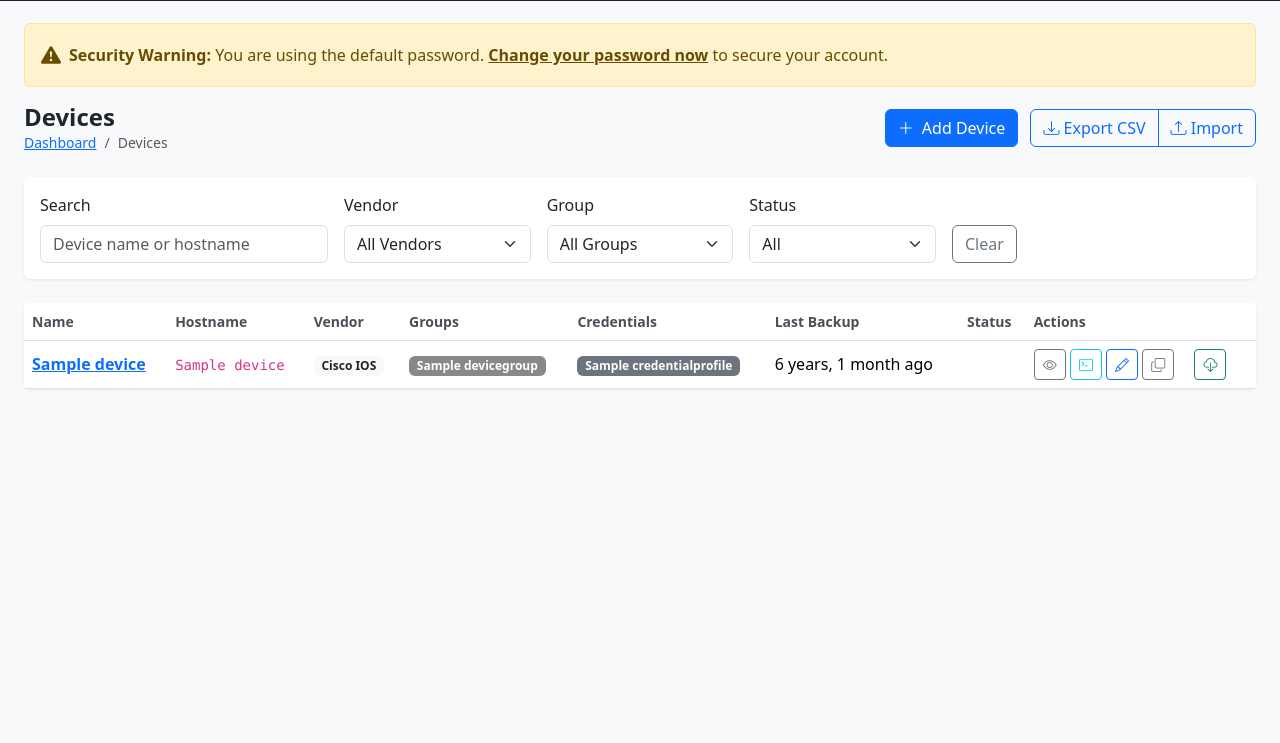
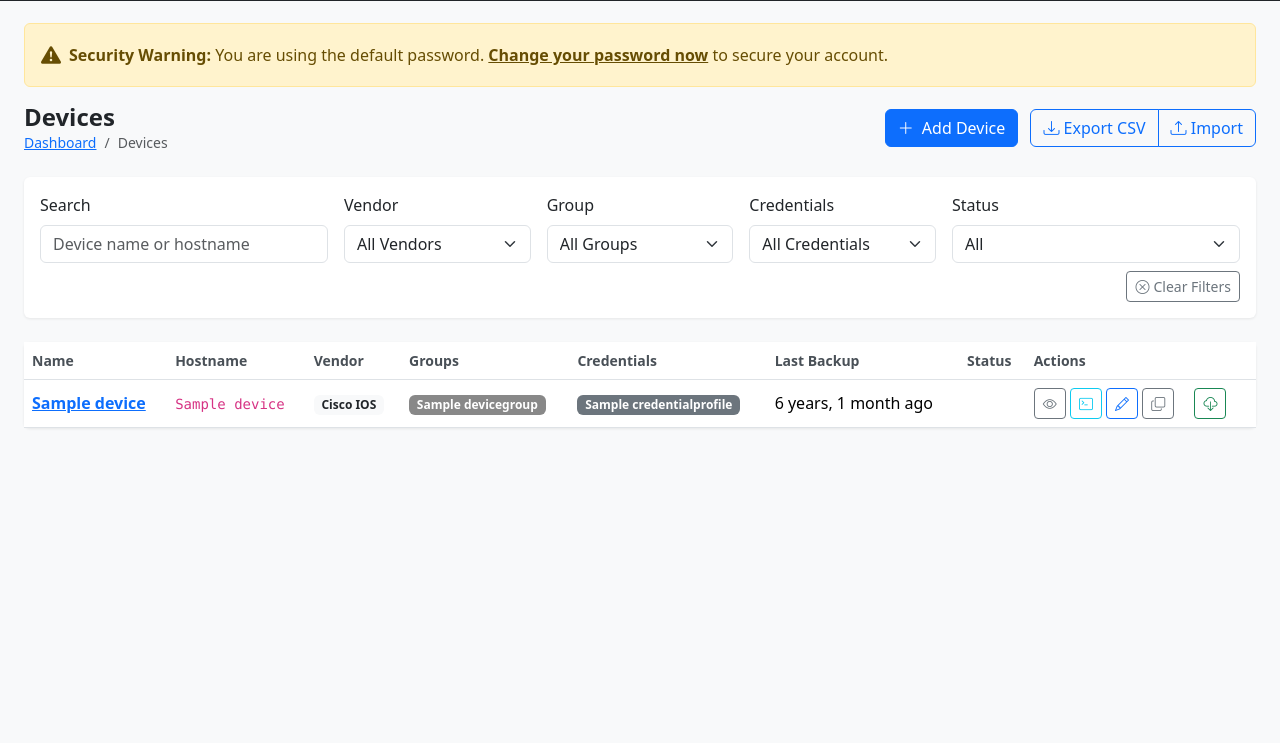
Before and after one commit to CheapVibe/sabra-device-backup, a Django app: page /inventory/devices/ in a window 1280 px wide. Shown: the part 57-800 px from the top of the page. Run offline with Django 5.2, Linux system fonts and the light colour scheme; a user stored in the database is signed in; tables that the repository leaves empty hold one stand-in row (values such as "Sample post"); parts of the project's set-up code (start-up, migrations or seed data) failed here and were passed over; some libraries are stand-ins or nearby versions.

Commit message:
Fix tag dropdown click selection and add credential filter
- Fix tag dropdown click: use this.getAttributes() in custom dropdownItem
  template for proper Tagify event handling (both device_list and device_form)
- Add credential filter to devices page:
  - Filter by credential profile in queryset
  - Show only credentials that are associated with at least one device
  - Added to instant-filter select list
- Reorganize filter layout: moved Clear button below filters row
- Vendor filter: verified logic is correct (only shows associated vendors)

```diff
--- a/sabra/inventory/views.py
+++ b/sabra/inventory/views.py
@@ -57,6 +57,7 @@ class DeviceListView(LoginRequiredMixin, ListView):
         search = self.request.GET.get('q', '').strip()
         vendor = self.request.GET.get('vendor')
         group = self.request.GET.get('group')
+        credential = self.request.GET.get('credential')
         status = self.request.GET.get('status')
         tags = self.request.GET.get('tags', '').strip()
 
@@ -76,6 +77,9 @@ class DeviceListView(LoginRequiredMixin, ListView):
 
         if group:
             queryset = queryset.filter(group_id=group)
+
+        if credential:
+            queryset = queryset.filter(credential_profile_id=credential)
 
         if status == 'active':
             queryset = queryset.filter(is_active=True)
@@ -105,6 +109,15 @@ class DeviceListView(LoginRequiredMixin, ListView):
         )
         # Add device groups
         context['groups'] = DeviceGroup.objects.all().order_by('name')
+        # Add credential choices - only credentials that have at least one device
+        associated_credential_ids = Device.objects.exclude(
+            credential_profile__isnull=True
+        ).values_list('credential_profile_id', flat=True).distinct()
+        context['credential_choices'] = list(
+            CredentialProfile.objects.filter(
+                id__in=associated_credential_ids
+            ).values_list('id', 'name').order_by('name')
+        )
         # Tags - only if table exists (graceful degradation before migrations)
         tags_enabled = is_tags_table_available()
         context['tags_enabled'] = tags_enabled
--- a/sabra/templates/inventory/device_form.html
+++ b/sabra/templates/inventory/device_form.html
@@ -113,7 +113,9 @@
                 </tag>`;
             },
             dropdownItem: function(tagData) {
-                return `<div class="tagify__dropdown__item" tabindex="0" role="option" tagifySuggestionIdx="${tagData.tagifySuggestionIdx}">
+                return `<div ${this.getAttributes(tagData)}
+                            class="${this.settings.classNames.dropdownItem} ${tagData.class || ''}"
+                            tabindex="0" role="option">
                     <span class="badge me-2" style="background-color: ${tagData.color || '#6B7280'}; pointer-events: none;">&nbsp;</span>
                     <span style="pointer-events: none;">${tagData.value}</span>
                 </div>`;
--- a/sabra/templates/inventory/device_list.html
+++ b/sabra/templates/inventory/device_list.html
@@ -54,6 +54,15 @@
                     {% endfor %}
                 </select>
             </div>
+            <div class="col-md-2">
+                <label class="form-label">Credentials</label>
+                <select class="form-select" name="credential" id="filter-credential">
+                    <option value="">All Credentials</option>
+                    {% for cred_id, cred_name in credential_choices %}
+                    <option value="{{ cred_id }}" {% if request.GET.credential == cred_id|stringformat:"d" %}selected{% endif %}>{{ cred_name }}</option>
+                    {% endfor %}
+                </select>
+            </div>
             {% if tags_enabled %}
             <div class="col-md-2">
                 <label class="form-label">Tags</label>
@@ -61,7 +70,7 @@
                 <input type="hidden" name="tags" id="filter-tags" value="{{ current_tags }}">
             </div>
             {% endif %}
-            <div class="col-md-2">
+            <div class="col-md-{% if tags_enabled %}1{% else %}3{% endif %}">
                 <label class="form-label">Status</label>
                 <select class="form-select" name="status" id="filter-status">
                     <option value="">All</option>
@@ -69,15 +78,12 @@
                     <option value="inactive" {% if request.GET.status == 'inactive' %}selected{% endif %}>Inactive</option>
                 </select>
             </div>
-            <div class="col-md-{% if tags_enabled %}1{% else %}3{% endif %} d-flex align-items-end">
-                <noscript>
-                    <button type="submit" class="btn btn-outline-primary me-2">
-                        <i class="bi bi-search me-1"></i> Filter
-                    </button>
-                </noscript>
-                <a href="{% url 'inventory:device_list' %}" class="btn btn-outline-secondary">Clear</a>
-            </div>
         </form>
+        <div class="mt-2 text-end">
+            <a href="{% url 'inventory:device_list' %}" class="btn btn-sm btn-outline-secondary">
+                <i class="bi bi-x-circle me-1"></i>Clear Filters
+            </a>
+        </div>
     </div>
 </div>
 
@@ -255,7 +261,7 @@
     if (!form) return;
 
     const searchInput = document.getElementById('filter-search');
-    const selectFilters = ['filter-vendor', 'filter-group', 'filter-status'];
+    const selectFilters = ['filter-vendor', 'filter-group', 'filter-credential', 'filter-status'];
     let debounceTimer;
 
     // Instant filter on select change
@@ -312,7 +318,9 @@
                     </tag>`;
                 },
                 dropdownItem: function(tagData) {
-                    return `<div class="tagify__dropdown__item" tabindex="0" role="option" tagifySuggestionIdx="${tagData.tagifySuggestionIdx}">
+                    return `<div ${this.getAttributes(tagData)}
+                                class="${this.settings.classNames.dropdownItem} ${tagData.class || ''}"
+                                tabindex="0" role="option">
                         <span class="badge me-2" style="background-color: ${tagData.color || '#6B7280'}; pointer-events: none;">&nbsp;</span>
                         <span style="pointer-events: none;">${tagData.value}</span>
                     </div>`;
```
